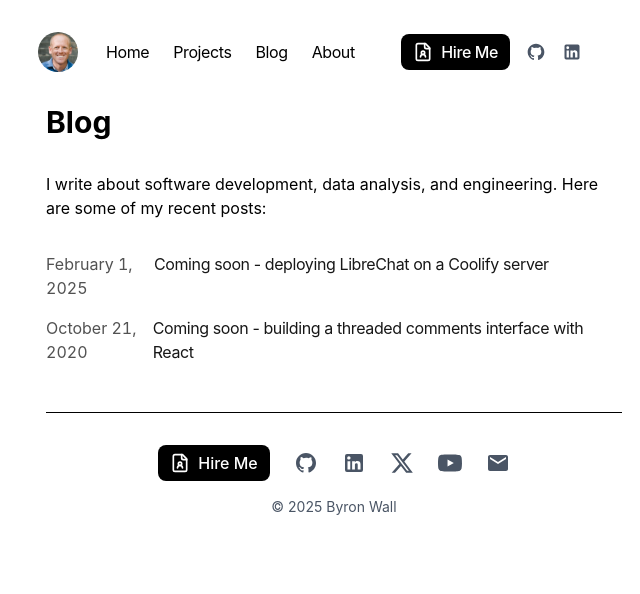
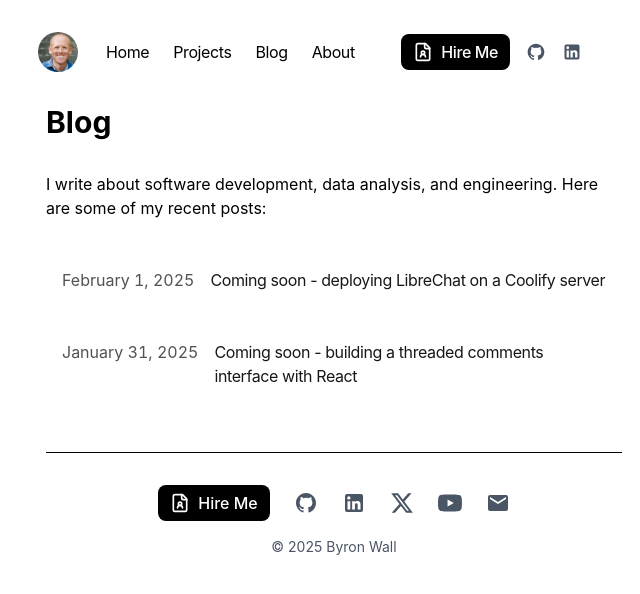
Before and after one commit to byronwall/wall-portfolio, a Next.js app: page /blog in a window 1280 px wide. Shown: the top 594 px of the page, without its empty margins (306-946 px from the left). Built offline with nearby package versions, Linux system fonts and the light colour scheme.

Commit message:
Fix date and styles

```diff
--- a/app/blog/posts/threaded-comments.mdx
+++ b/app/blog/posts/threaded-comments.mdx
@@ -1,6 +1,6 @@
 ---
 title: Coming soon - building a threaded comments interface with React
-publishedAt: 2020-10-21
+publishedAt: 2025-01-31
 summary: 'I've built a good interface for viewing threaded comments on mobile interfaces.'
 ---
 
--- a/app/components/posts.tsx
+++ b/app/components/posts.tsx
@@ -21,11 +21,11 @@ export function BlogPosts() {
         .map((post) => (
           <Link
             key={post.slug}
-            className="flex flex-col space-y-1 mb-4"
+            className="flex flex-col space-y-1 mb-4 hover:bg-neutral-100 dark:hover:bg-neutral-800 p-4 rounded-md"
             href={`/blog/${post.slug}`}
           >
-            <div className="w-full flex flex-col md:flex-row space-x-0 md:space-x-2">
-              <p className="text-neutral-600 dark:text-neutral-400 w-[100px] tabular-nums">
+            <div className="w-full flex flex-col md:flex-row space-x-0 md:gap-4">
+              <p className="shrink-0 text-neutral-600 dark:text-neutral-400  tabular-nums">
                 {formatDate(post.metadata.publishedAt, false)}
               </p>
               <p className="text-neutral-900 dark:text-neutral-100 tracking-tight">
```
